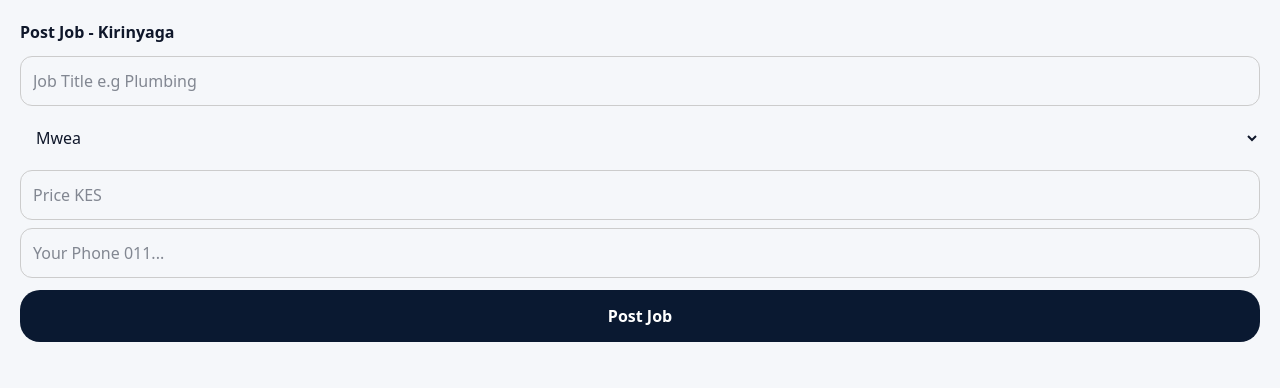
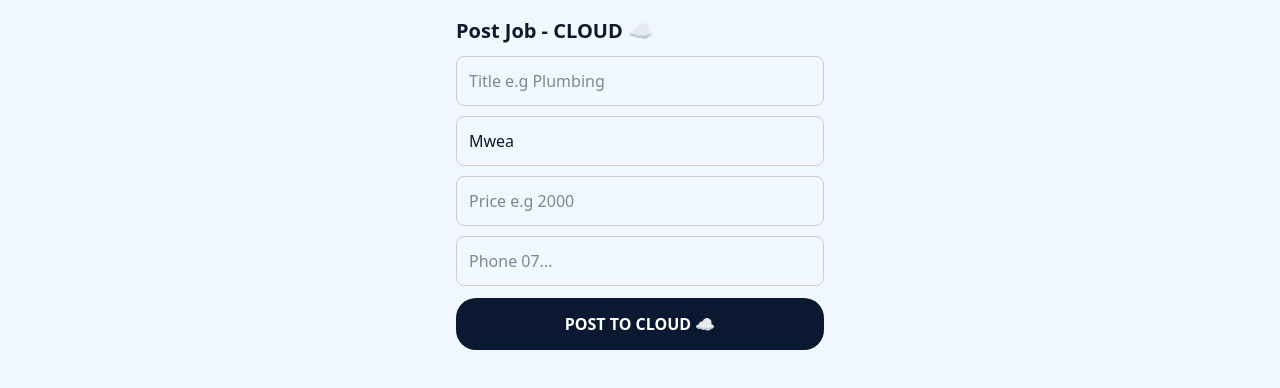
Before and after one commit to njoguemmanuel04-lgtm/taskmate, a Next.js app: page /post-job in a window 1280 px wide. Shown: the top 388 px of the page. Built offline with nearby package versions, Linux system fonts and the light colour scheme.

Commit message:
Update page.tsx

```diff
--- a/app/post-job/page.tsx
+++ b/app/post-job/page.tsx
@@ -1,23 +1,20 @@
-"use client";
-import {useState} from "react";
-export default function PostJob(){
-const [t,setT]=useState(""),[l,setL]=useState("Mwea"),[p,setP]=useState(""),[ph,setPh]=useState("");
-function post(){
-if(!t||!p)return alert("Fill title & price");
-const job={title:t,location:l,price:p,phone:ph||"0116982197",name:"Client",time:"Just now",id:Date.now()};
-const old=JSON.parse(localStorage.getItem("taskmate_jobs")||"[]");
-localStorage.setItem("taskmate_jobs",JSON.stringify([job,...old]));
-alert("Job Posted! Admin will see it now!");
-location.href="/jobs";
+"use client"
+import { supabase } from "@/lib/supabase"
+import { useState } from "react"
+export default function Post(){
+const [f,setF]=useState({title:"",location:"Mwea",price:"",phone:""})
+async function post(){
+if(!f.title||!f.price||!f.phone) return alert("Fill all fields")
+const {error}=await supabase.from("jobs").insert({title:f.title,location:f.location,price:f.price,phone:f.phone})
+if(error) alert(error.message)
+else {alert("✅ Posted to CLOUD! ☁️"); location.href="/jobs"}
 }
-return(
-<div style={{padding:20,minHeight:"100vh",background:"#f5f7fa"}}>
-<h1 style={{fontWeight:"bold"}}>Post Job - Kirinyaga</h1>
-<input placeholder="Job Title e.g Plumbing" value={t} onChange={e=>setT(e.target.value)} style={{width:"100%",padding:12,marginTop:12,borderRadius:12,border:"1px solid #ccc"}}/>
-<select value={l} onChange={e=>setL(e.target.value)} style={{width:"100%",padding:12,marginTop:8,borderRadius:12}}><option>Mwea</option><option>Ngurubani</option><option>Kerugoya</option><option>Kutus</option><option>Kagio</option></select>
-<input placeholder="Price KES" type="number" value={p} onChange={e=>setP(e.target.value)} style={{width:"100%",padding:12,marginTop:8,borderRadius:12,border:"1px solid #ccc"}}/>
-<input placeholder="Your Phone 011..." value={ph} onChange={e=>setPh(e.target.value)} style={{width:"100%",padding:12,marginTop:8,borderRadius:12,border:"1px solid #ccc"}}/>
-<button onClick={post} style={{width:"100%",background:"#0a1931",color:"white",padding:14,borderRadius:20,marginTop:12,fontWeight:"bold"}}>Post Job</button>
-</div>
-)
+return(<div style={{padding:16,maxWidth:400,margin:"0 auto"}}>
+<h1 style={{fontWeight:"bold",fontSize:20}}>Post Job - CLOUD ☁️</h1>
+<input placeholder="Title e.g Plumbing" onChange={e=>setF({...f,title:e.target.value})} style={{width:"100%",padding:12,marginTop:10,border:"1px solid #ccc",borderRadius:8}}/>
+<input placeholder="Location" defaultValue="Mwea" onChange={e=>setF({...f,location:e.target.value})} style={{width:"100%",padding:12,marginTop:10,border:"1px solid #ccc",borderRadius:8}}/>
+<input placeholder="Price e.g 2000" onChange={e=>setF({...f,price:e.target.value})} style={{width:"100%",padding:12,marginTop:10,border:"1px solid #ccc",borderRadius:8}}/>
+<input placeholder="Phone 07..." onChange={e=>setF({...f,phone:e.target.value})} style={{width:"100%",padding:12,marginTop:10,border:"1px solid #ccc",borderRadius:8}}/>
+<button onClick={post} style={{background:"#0a1931",color:"white",padding:14,width:"100%",marginTop:12,borderRadius:20,fontWeight:"bold"}}>POST TO CLOUD ☁️</button>
+</div>)
 }
```
